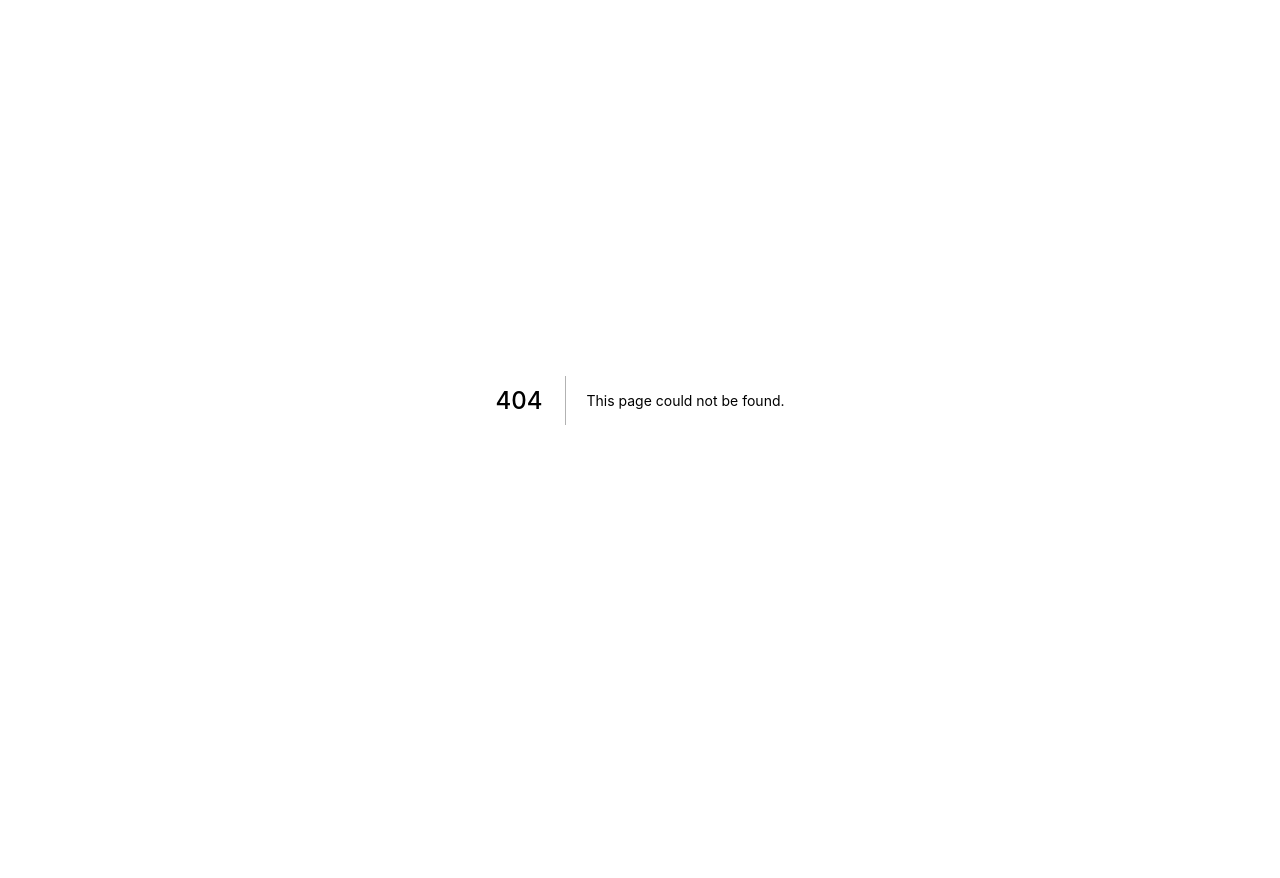
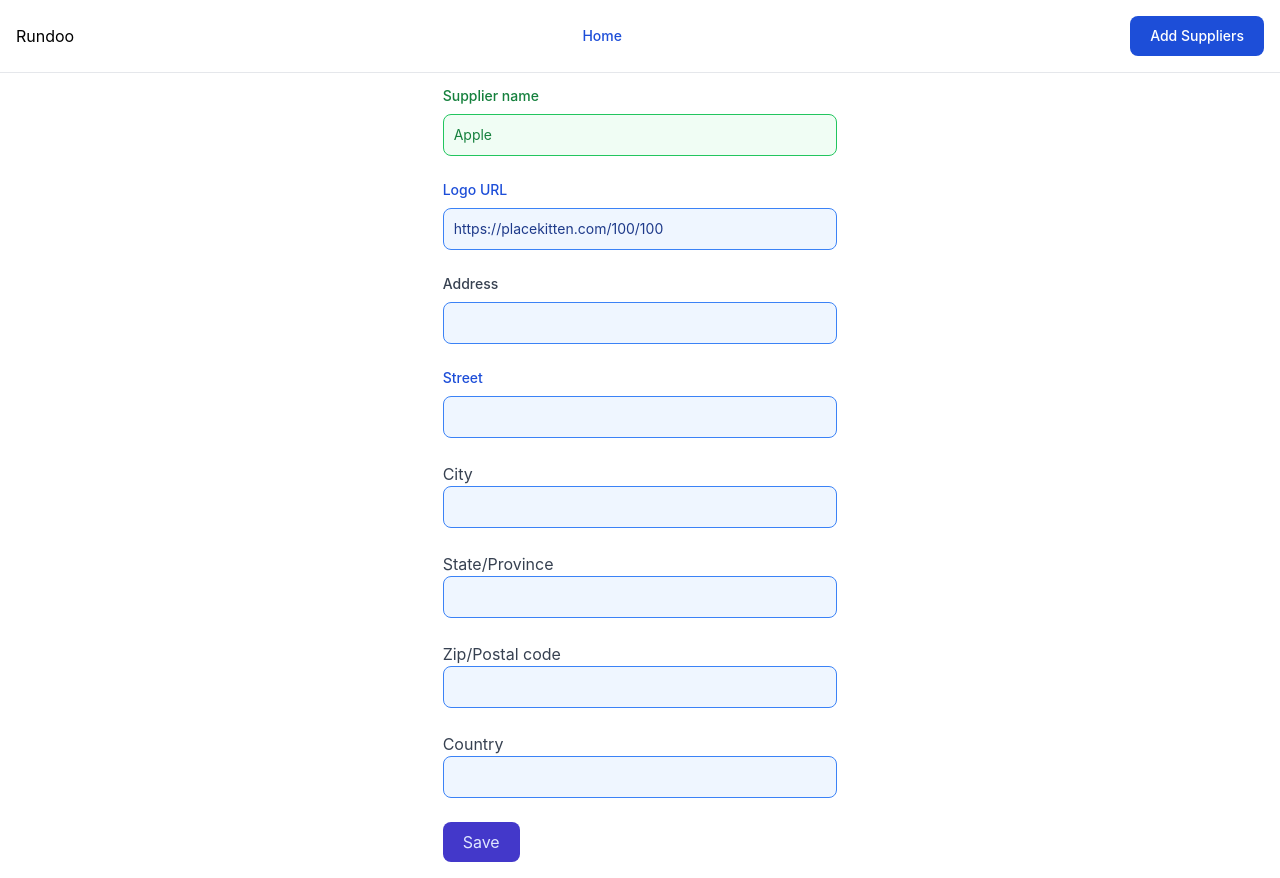
Before and after one commit to tuguScript/next.js-suppliers, a Next.js app: page /addSuppliers in a window 1280 px wide. Before the commit this address had no page. Before the commit the page ends 800 px from the top, so only its background shows below. Built offline with nearby package versions, Linux system fonts and the light colour scheme.

Commit message:
cosmetic changes

```diff
--- a/components/AddSupplierForm.tsx
+++ b/components/AddSupplierForm.tsx
@@ -1,6 +1,7 @@
 import { Supplier } from "interfaces";
 import React from "react";
 import { useForm, SubmitHandler } from "react-hook-form";
+import Router from "next/router";
 
 interface IFormInput {
   name: string;
@@ -38,6 +39,8 @@ function AddSupplierForm() {
         "Content-Type": "application/json",
       },
       body: JSON.stringify(supplier),
+    }).then((res) => {
+      Router.push("/");
     });
   };
   console.log("errors", errors);
--- a/components/Nav.jsx
+++ b/components/Nav.jsx
@@ -1,3 +1,4 @@
+/* eslint-disable @next/next/no-html-link-for-pages */
 import React from "react";
 
 function Nav() {
@@ -11,12 +12,14 @@ function Nav() {
           Rundoo
         </a>
         <div className="flex md:order-2">
+          <a href="/addSuppliers">
             <button
               type="button"
               className="text-white bg-blue-700 hover:bg-blue-800 focus:ring-4 focus:outline-none focus:ring-blue-300 font-medium rounded-lg text-sm px-5 py-2.5 text-center mr-3 md:mr-0 dark:bg-blue-600 dark:hover:bg-blue-700 dark:focus:ring-blue-800"
             >
               Add Suppliers
             </button>
+          </a>
           <button
             data-collapse-toggle="navbar-sticky"
             type="button"
@@ -47,7 +50,7 @@ function Nav() {
           <ul className="flex flex-col p-4 mt-4 bg-gray-50 rounded-lg border border-gray-100 md:flex-row md:space-x-8 md:mt-0 md:text-sm md:font-medium md:border-0 md:bg-white dark:bg-gray-800 md:dark:bg-gray-900 dark:border-gray-700">
             <li>
               <a
-                href="#"
+                href="/"
                 className="block py-2 pr-4 pl-3 text-white bg-blue-700 rounded md:bg-transparent md:text-blue-700 md:p-0 dark:text-white"
                 aria-current="page"
               >
--- /dev/null
+++ b/pages/addSuppliers.tsx
@@ -0,0 +1,26 @@
+import AddSupplierForm from "components/AddSupplierForm";
+import Layout from "components/Layouts";
+import React, { Component } from "react";
+import Head from "next/head";
+
+type Props = {};
+
+type State = {};
+
+export default class addSuppliers extends Component<Props, State> {
+  state = {};
+
+  render() {
+    return (
+      <div className="dark:bg-gray-800">
+        <Head>
+          <title>Create Next App</title>
+          <link rel="icon" href="/favicon.ico" />
+        </Head>
+        <Layout>
+          <AddSupplierForm />
+        </Layout>
+      </div>
+    );
+  }
+}
--- a/pages/index.tsx
+++ b/pages/index.tsx
@@ -17,9 +17,7 @@ export default function Home() {
         <title>Create Next App</title>
         <link rel="icon" href="/favicon.ico" />
       </Head>
-      <Layout>
-        <AddSupplierForm />
-      </Layout>
+      <Layout></Layout>
     </div>
   );
 }
```
Lines whose indentation alone changed are shown as unchanged.
